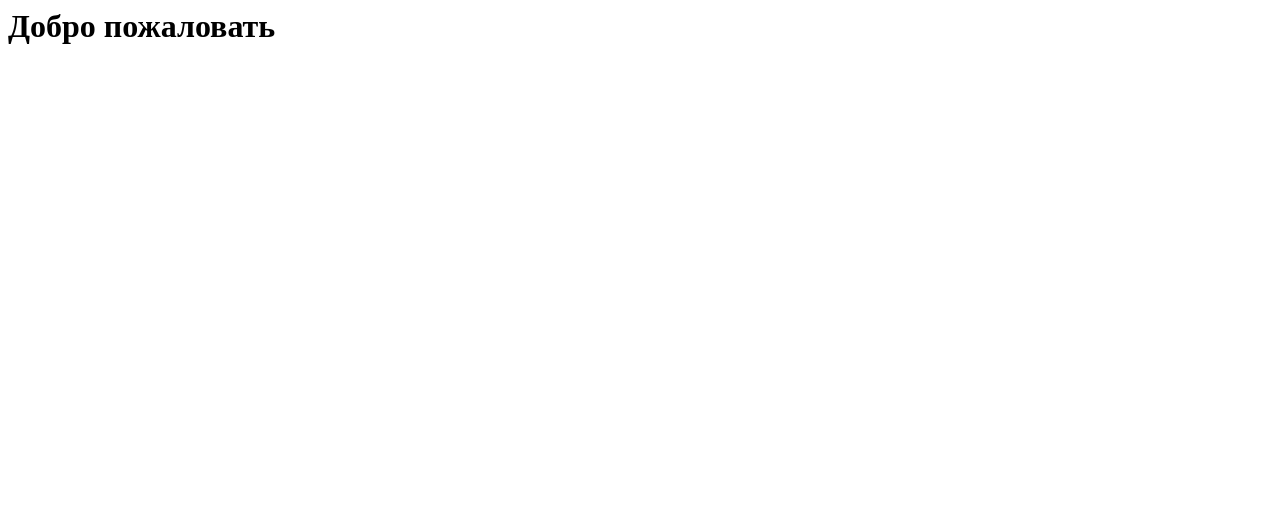
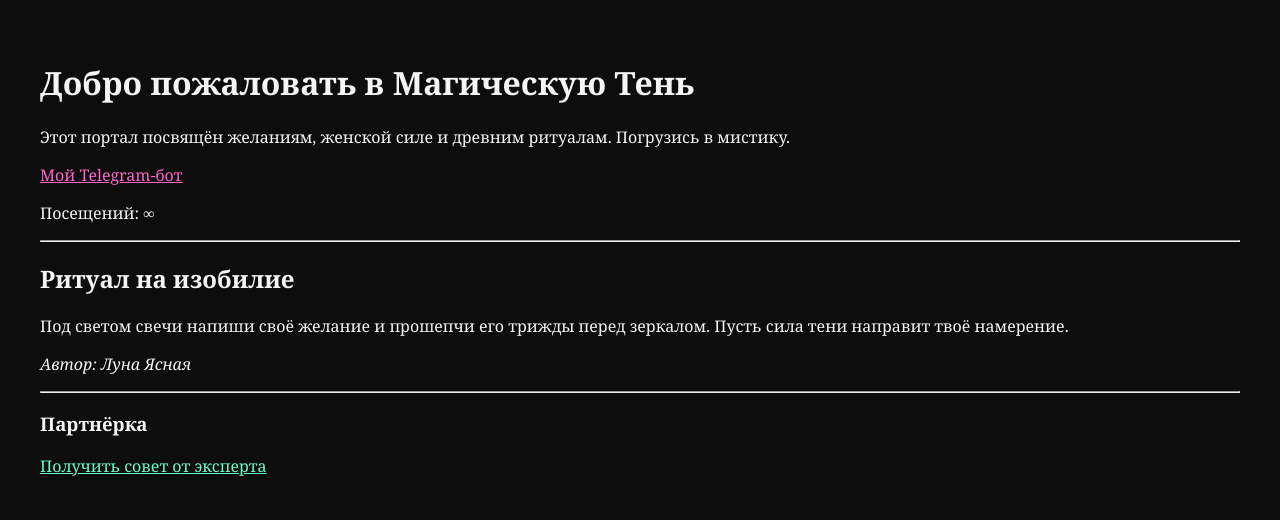
Before and after one commit to TainnaInNigth/TainnaInNight.github.io, a plain HTML site: page index.html in a window 1280 px wide. Drawn offline with Linux system fonts and the light colour scheme.

Commit message:
Add files via upload

```diff
--- a/index.html
+++ b/index.html
@@ -1 +1,25 @@
-<html><head><title>Магия и Тень</title></head><body><h1>Добро пожаловать</h1></body></html>
+
+<!DOCTYPE html>
+<html lang="ru">
+<head>
+    <meta charset="UTF-8">
+    <meta name="viewport" content="width=device-width, initial-scale=1.0">
+    <meta name="description" content="Магия, тень, желания и женская энергия. Эзотерический портал.">
+    <meta name="keywords" content="магия, тень, ритуалы, желания, эзотерика, женская энергия, архетипы, оккультизм">
+    <meta name="author" content="Женская Тень">
+    <title>Женская Тень — Магия и желания</title>
+</head>
+<body style="background-color:#0d0d0d; color:#f5f5f5; font-family:Georgia,serif; padding:2rem;">
+    <h1>Добро пожаловать в Магическую Тень</h1>
+    <p>Этот портал посвящён желаниям, женской силе и древним ритуалам. Погрузись в мистику.</p>
+    <a href="https://t.me/yourbot" style="color:#ff66cc;">Мой Telegram-бот</a>
+    <p>Посещений: <span id="counter">∞</span></p>
+    <hr>
+    <h2>Ритуал на изобилие</h2>
+    <p>Под светом свечи напиши своё желание и прошепчи его трижды перед зеркалом. Пусть сила тени направит твоё намерение.</p>
+    <p><em>Автор: Луна Ясная</em></p>
+    <hr>
+    <h3>Партнёрка</h3>
+    <a href="https://www.liveexpert.org/expert/religion?invite=4589193&inv_link=4589193" style="color:#66ffcc;">Получить совет от эксперта</a>
+</body>
+</html>
```
